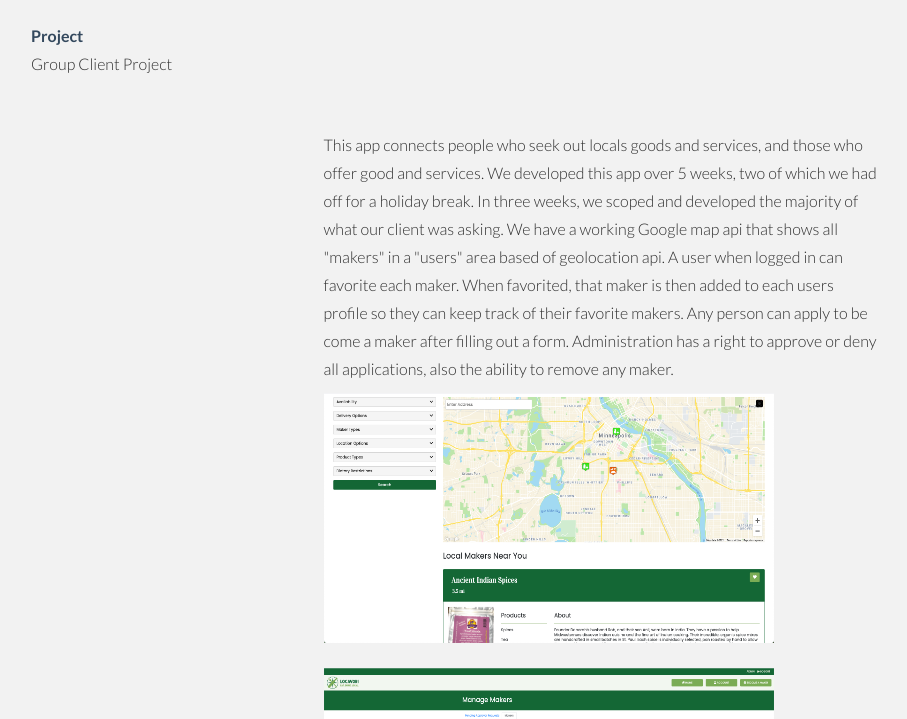
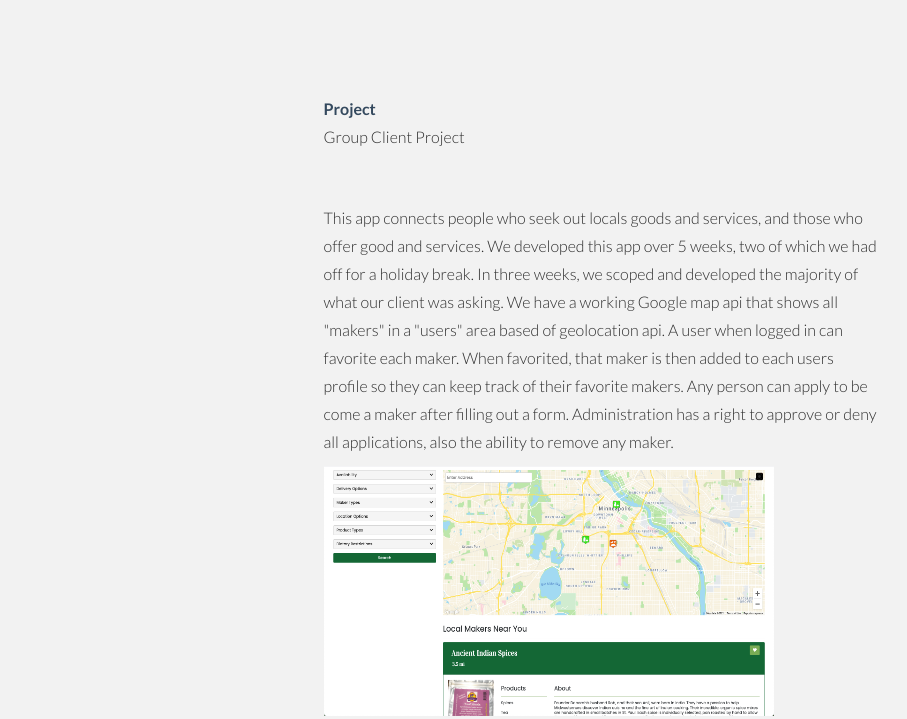
Before and after one commit to beauweise/BW-Portfolio, a plain HTML site: page index.html in a window 1280 px wide. Shown: the part 2045-2764 px from the top of the page, without its empty margins (39-946 px from the left). Drawn offline with Linux system fonts and the light colour scheme.

Commit message:
reformated last project

```diff
--- a/index.html
+++ b/index.html
@@ -178,12 +178,25 @@
 					<p><img src="./images/soloproject.png" alt="solo project" width="450" height="250">
 					</p>
 				</div>
-				<br/>
+		</div><!--/.row -->
+		<br>
+	</div><!--/.container -->
+
+	<div class="container desc">
+		<div class="row">
+				<div class="col-lg-2 col-lg-offset-1">
+
+				</div>
+
+				<!-- EDIT: awards line 1-->
 				<div class="col-lg-6">
-				<p><t>Project</t><br/>
-					Group Client Project<br/>
-				</p>
+					<p><t>Project</t><br/>
+						Group Client Project<br/>
+					</p>
 				</div>
+
+
+				<!-- EDIT: awards line 2-->
 				<div class="col-lg-6 col-lg-offset-3">
 					<p class="tight"><t></t><br/>
 						This app connects people who seek out locals goods and services, and those who offer good and services.
```
